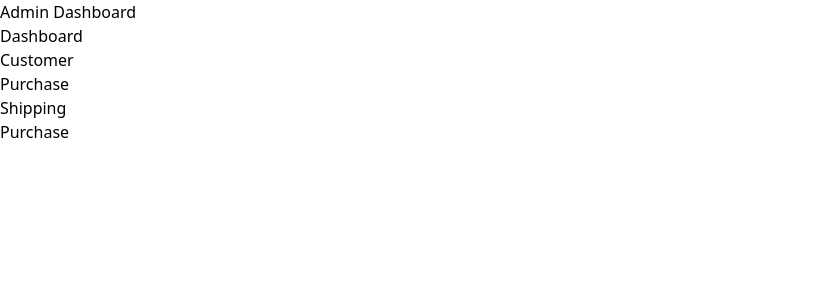
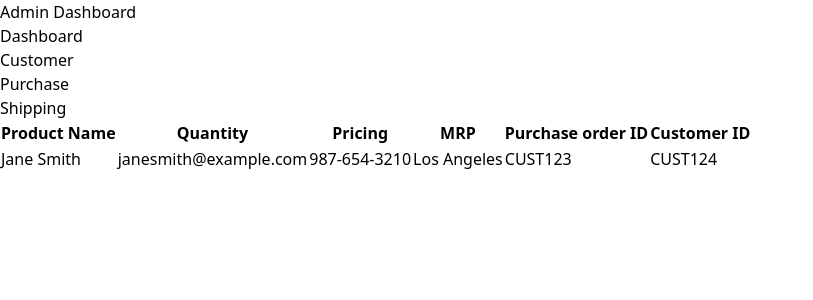
Before and after one commit to priyanshumodi/Admin-Pannel-Flipr, a React (Vite) app in the folder frontend/: page /admin/purchase in a window 1280 px wide. Shown: the top 300 px of the page, without its empty margins (0-813 px from the left). Built offline with nearby package versions, Linux system fonts and the light colour scheme.

Commit message:
components

```diff
--- a/frontend/src/components/Admin/Customer.jsx
+++ b/frontend/src/components/Admin/Customer.jsx
@@ -1,11 +1,75 @@
-import React from "react";
+import React, { useEffect } from 'react';
+import { useSelector, useDispatch } from 'react-redux';
 
-function Customer() {
-    return (
-        <div>
-            Customer
-        </div>
-    )
-}
 
-export default Customer
+const Customer = () => {
+  const customers = useSelector((state) => state.customerReducer.customer);
+  const dispatch = useDispatch();
+
+  useEffect(() => {
+    // Fetch customers from API or initial data (optional)
+  }, []);
+
+  const handleDelete = (customerId) => {
+
+  };
+
+  return (
+    <div class="container mx-auto p-6 dark:bg-zinc-800">
+  <table class="min-w-full bg-white dark:bg-zinc-900">
+    <thead>
+      <tr>
+        <th
+          scope="col"
+          class="px-6 py-3 text-left text-xs font-medium text-zinc-500 dark:text-zinc-400 uppercase">
+          Customer Name
+        </th>
+        <th
+          scope="col"
+          class="px-6 py-3 text-left text-xs font-medium text-zinc-500 dark:text-zinc-400 uppercase">
+          Email
+        </th>
+        <th
+          scope="col"
+          class="px-6 py-3 text-left text-xs font-medium text-zinc-500 dark:text-zinc-400 uppercase">
+          Mobile Number
+        </th>
+        <th
+          scope="col"
+          class="px-6 py-3 text-left text-xs font-medium text-zinc-500 dark:text-zinc-400 uppercase">
+          City
+        </th>
+        <th
+          scope="col"
+          class="px-6 py-3 text-left text-xs font-medium text-zinc-500 dark:text-zinc-400 uppercase">
+          Customer ID
+        </th>
+      </tr>
+    </thead>
+    <tbody>
+      <tr>
+        <td class="px-6 py-4 whitespace-nowrap text-sm text-zinc-900 dark:text-zinc-200">
+          Jane Smith
+        </td>
+        <td class="px-6 py-4 whitespace-nowrap text-sm text-zinc-900 dark:text-zinc-200">
+          janesmith@example.com
+        </td>
+        <td class="px-6 py-4 whitespace-nowrap text-sm text-zinc-900 dark:text-zinc-200">
+          987-654-3210
+        </td>
+        <td class="px-6 py-4 whitespace-nowrap text-sm text-zinc-900 dark:text-zinc-200">
+          Los Angeles
+        </td>
+        <td class="px-6 py-4 whitespace-nowrap text-sm text-zinc-900 dark:text-zinc-200">
+          CUST123
+        </td>
+      </tr>
+
+    </tbody>
+  </table>
+    </div>
+
+  );
+};
+
+export default Customer;
--- a/frontend/src/components/Admin/Purchase.jsx
+++ b/frontend/src/components/Admin/Purchase.jsx
@@ -2,9 +2,67 @@ import React from "react";
 
 function Purchase() {
     return (
-        <div>
-            Purchase
-        </div>
+        <div class="container mx-auto p-6 dark:bg-zinc-800">
+        <table class="min-w-full bg-white dark:bg-zinc-900">
+          <thead>
+            <tr>
+              <th
+                scope="col"
+                class="px-6 py-3 text-left text-xs font-medium text-zinc-500 dark:text-zinc-400 uppercase">
+                Product Name
+              </th>
+              <th
+                scope="col"
+                class="px-6 py-3 text-left text-xs font-medium text-zinc-500 dark:text-zinc-400 uppercase">
+                Quantity
+              </th>
+              <th
+                scope="col"
+                class="px-6 py-3 text-left text-xs font-medium text-zinc-500 dark:text-zinc-400 uppercase">
+                Pricing
+              </th>
+              <th
+                scope="col"
+                class="px-6 py-3 text-left text-xs font-medium text-zinc-500 dark:text-zinc-400 uppercase">
+                MRP
+              </th>
+              <th
+                scope="col"
+                class="px-6 py-3 text-left text-xs font-medium text-zinc-500 dark:text-zinc-400 uppercase">
+                Purchase order ID
+              </th>
+              <th
+                scope="col"
+                class="px-6 py-3 text-left text-xs font-medium text-zinc-500 dark:text-zinc-400 uppercase">
+                Customer ID
+              </th>
+            </tr>
+          </thead>
+          <tbody>
+            <tr>
+              <td class="px-6 py-4 whitespace-nowrap text-sm text-zinc-900 dark:text-zinc-200">
+                Jane Smith
+              </td>
+              <td class="px-6 py-4 whitespace-nowrap text-sm text-zinc-900 dark:text-zinc-200">
+                janesmith@example.com
+              </td>
+              <td class="px-6 py-4 whitespace-nowrap text-sm text-zinc-900 dark:text-zinc-200">
+                987-654-3210
+              </td>
+              <td class="px-6 py-4 whitespace-nowrap text-sm text-zinc-900 dark:text-zinc-200">
+                Los Angeles
+              </td>
+              <td class="px-6 py-4 whitespace-nowrap text-sm text-zinc-900 dark:text-zinc-200">
+                CUST123
+              </td>
+              <td class="px-6 py-4 whitespace-nowrap text-sm text-zinc-900 dark:text-zinc-200">
+                CUST124
+              </td>
+            </tr>
+
+          </tbody>
+        </table>
+          </div>
     )
 }
 
--- a/frontend/src/components/Admin/Shipping.jsx
+++ b/frontend/src/components/Admin/Shipping.jsx
@@ -2,9 +2,59 @@ import React from "react";
 
 function Shipping() {
     return (
-        <div>
-            Shipping
-        </div>
+        <div class="container mx-auto p-6 dark:bg-zinc-800">
+        <table class="min-w-full bg-white dark:bg-zinc-900">
+          <thead>
+            <tr>
+              <th
+                scope="col"
+                class="px-6 py-3 text-left text-xs font-medium text-zinc-500 dark:text-zinc-400 uppercase">
+                Address
+              </th>
+              <th
+                scope="col"
+                class="px-6 py-3 text-left text-xs font-medium text-zinc-500 dark:text-zinc-400 uppercase">
+                City
+              </th>
+              <th
+                scope="col"
+                class="px-6 py-3 text-left text-xs font-medium text-zinc-500 dark:text-zinc-400 uppercase">
+                Pincode
+              </th>
+              <th
+                scope="col"
+                class="px-6 py-3 text-left text-xs font-medium text-zinc-500 dark:text-zinc-400 uppercase">
+                Purchase order ID
+              </th>
+              <th
+                scope="col"
+                class="px-6 py-3 text-left text-xs font-medium text-zinc-500 dark:text-zinc-400 uppercase">
+                Customer ID
+              </th>
+            </tr>
+          </thead>
+          <tbody>
+            <tr>
+              <td class="px-6 py-4 whitespace-nowrap text-sm text-zinc-900 dark:text-zinc-200">
+                Jane Smith
+              </td>
+              <td class="px-6 py-4 whitespace-nowrap text-sm text-zinc-900 dark:text-zinc-200">
+                janesmith@example.com
+              </td>
+              <td class="px-6 py-4 whitespace-nowrap text-sm text-zinc-900 dark:text-zinc-200">
+                987-654-3210
+              </td>
+              <td class="px-6 py-4 whitespace-nowrap text-sm text-zinc-900 dark:text-zinc-200">
+                Los Angeles
+              </td>
+              <td class="px-6 py-4 whitespace-nowrap text-sm text-zinc-900 dark:text-zinc-200">
+                CUST123
+              </td>
+            </tr>
+
+          </tbody>
+        </table>
+          </div>
     )
 }
 
```
